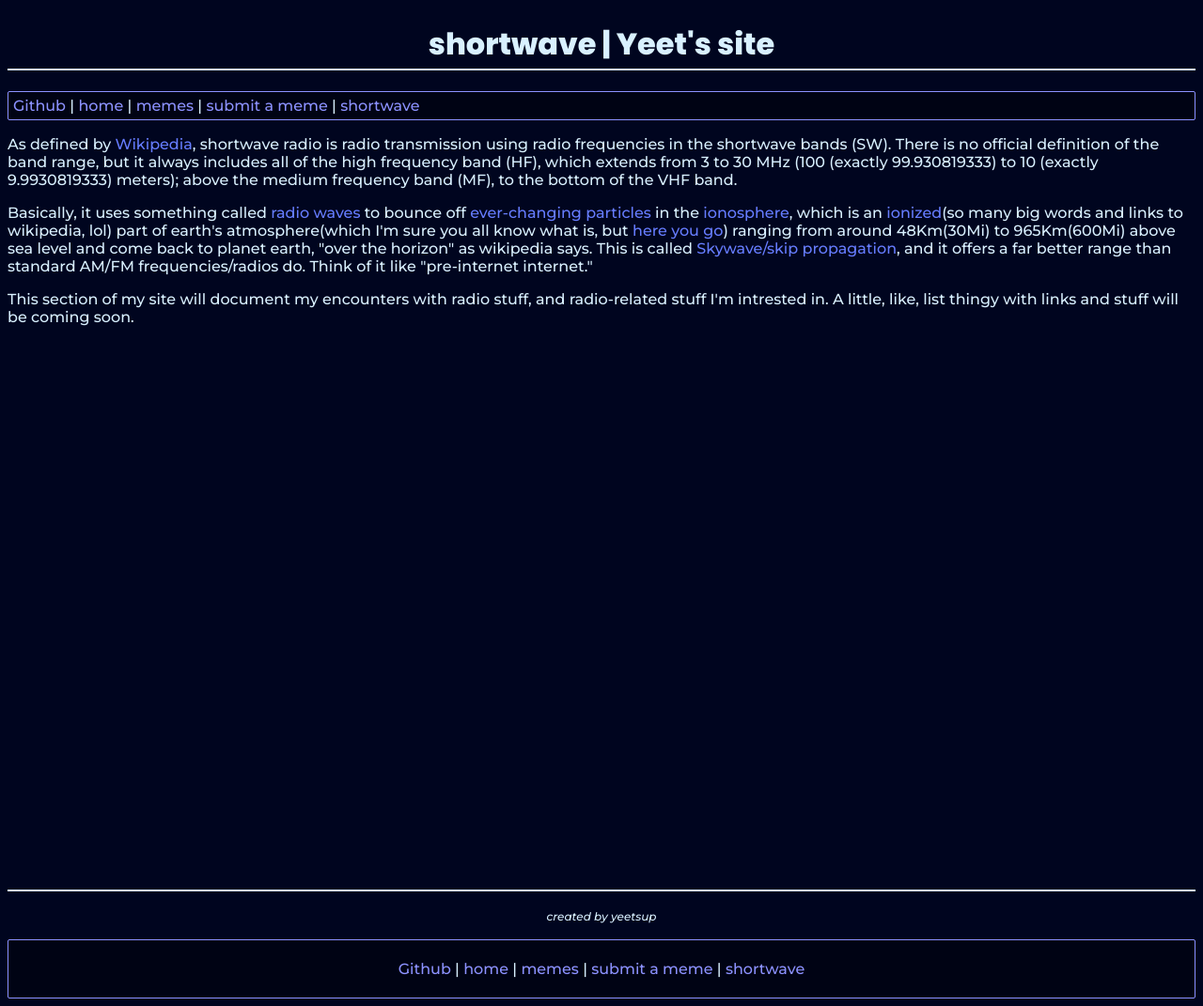
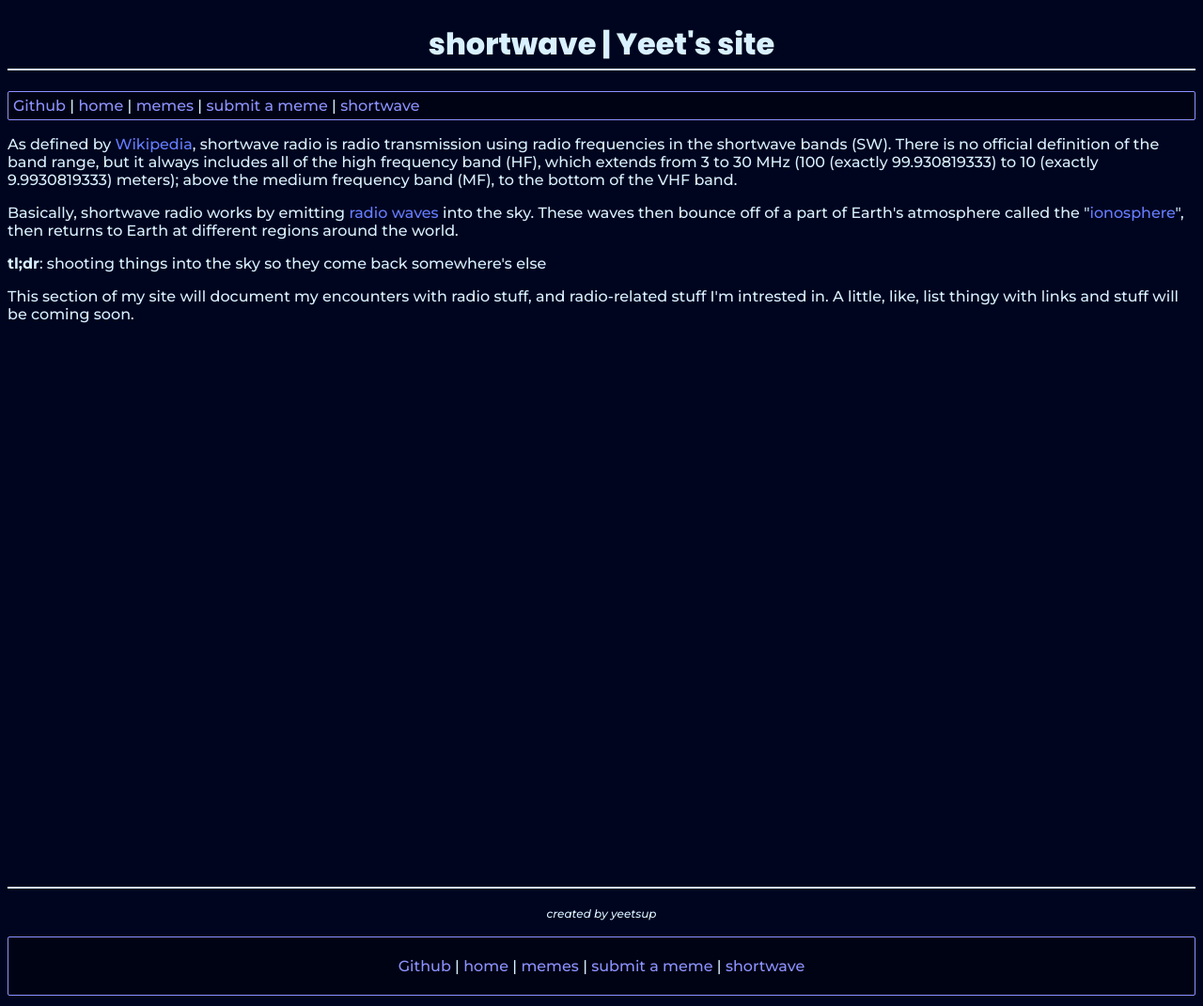
Before and after one commit to yeetssite/yeetssite.github.io, a Jekyll site: the page built from shortwave/index.html, in a window 1280 px wide. Shown: the whole page at 94% size. Built offline with Jekyll 4.4.1, drawn with Linux system fonts in a browser that asks for light colours; a script that is not in the unit is left out.

Commit message:
Simplified shortwave explanation
Idk if it's actually more simple I just found the original version hard to grasp and understand, even as the person who wrote it

```diff
--- a/shortwave/index.html
+++ b/shortwave/index.html
@@ -6,12 +6,11 @@ permalink: "/sw/"
 
 <!DOCTYPE HTML>
 <!--Copyright (c) 2024 Jacob "yeetsup" Haché-->
-
 <p>As defined by <a href="https://en.wikipedia.org/wiki/Shortwave_radio">Wikipedia</a>, shortwave radio is radio transmission using radio frequencies in the shortwave bands (SW). There is no official definition of the band range, but it always includes all of the high frequency band (HF), which extends from 3 to 30 MHz (100 (exactly 99.930819333) to 10 (exactly 9.9930819333) meters); above the medium frequency band (MF), to the bottom of the VHF band.
 </p>
 
-<p>Basically, it uses something called <a href="https://en.wikipedia.org/wiki/Radio_wave">radio waves</a> to bounce off <a href="https://en.wikipedia.org/wiki/Charged_particle">ever-changing particles</a> in the <a href="https://en.wikipedia.org/wiki/Ionosphere">ionosphere</a>, which is an <a href="https://en.wikipedia.org/wiki/Ionization">ionized</a>(so many big words and links to wikipedia, lol) part of earth's atmosphere(which I'm sure you all know what is, but <a href="https://en.wikipedia.org/wiki/Atmosphere_of_Earth">here you go</a>) ranging from around 48Km(30Mi) to 965Km(600Mi) above sea level and come back to planet earth, "over the horizon" as wikipedia says. This is called <a href="https://en.wikipedia.org/wiki/Skywave">Skywave/skip propagation</a>, and it offers a far better range than standard AM/FM frequencies/radios do. Think of it like "pre-internet internet."
-</p>
+<p>Basically, shortwave radio works by emitting <a href="https://en.wikipedia.org/wiki/Radio_wave">radio waves</a> into the sky. These waves then bounce off of a part of Earth's atmosphere called the "<a href="https://en.wikipedia.org/wiki/Ionosphere">ionosphere</a>", then returns to Earth at different regions around the world.</p>
+<p><b>tl;dr</b>: shooting things into the sky so they come back somewhere's else</p>
 
 <p>This section of my site will document my encounters with radio stuff, and radio-related stuff I'm intrested in.
    A little, like, list thingy with links and stuff will be coming soon.
```
